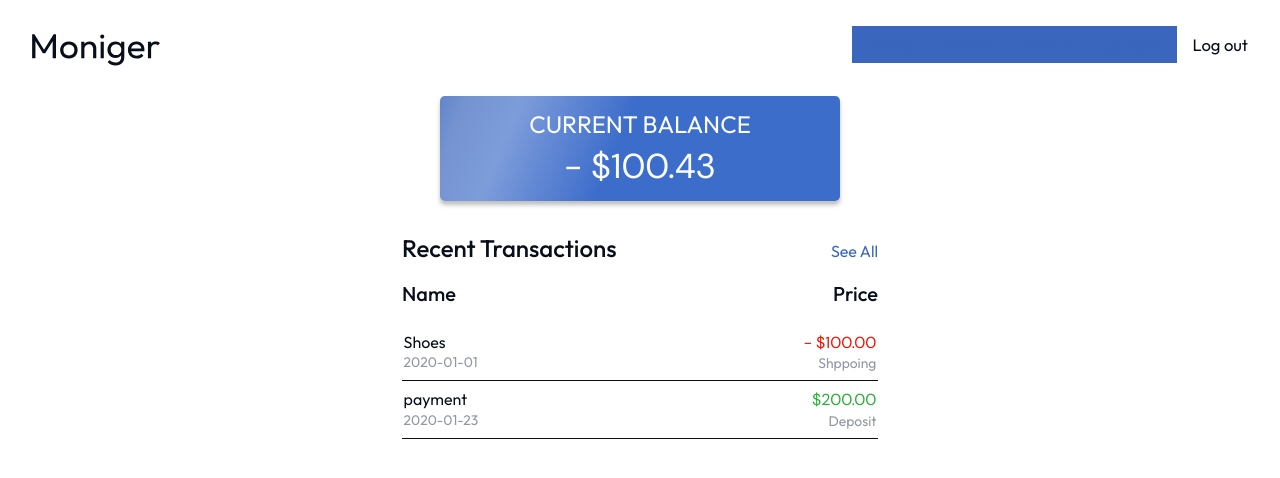
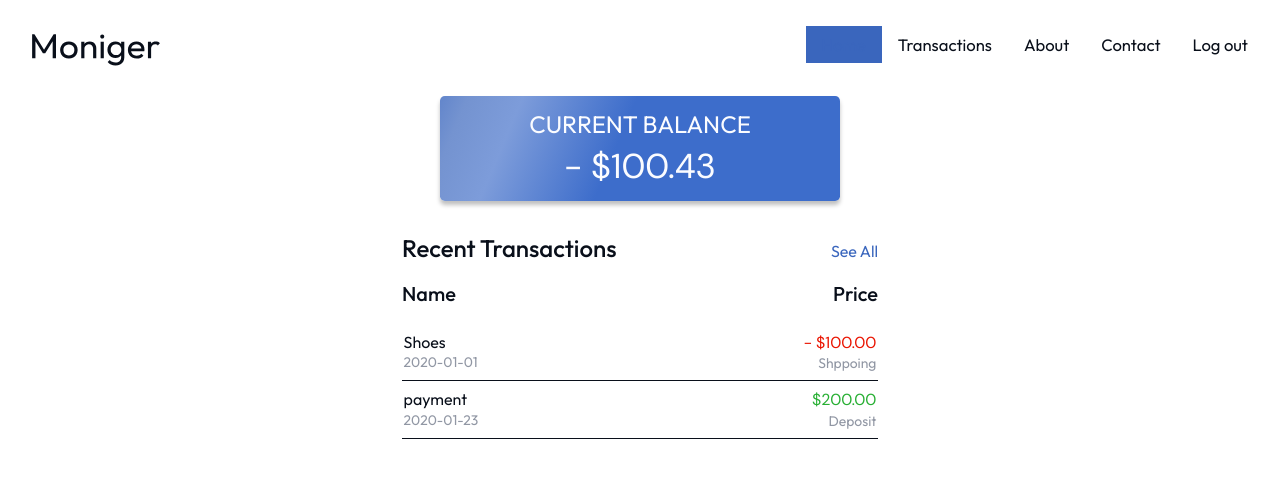
Before and after one commit to JonMenez/alkemy-challange-js, a React (Vite) app in the folder frontend/: page / in a window 1280 px wide. Shown: the top 478 px of the page. Built offline with nearby package versions, Linux system fonts and the light colour scheme.

Commit message:
[UPDATE] routes

```diff
--- a/frontend/src/components/NavBar.jsx
+++ b/frontend/src/components/NavBar.jsx
@@ -23,16 +23,16 @@ const NavBar = ({ isOpen, setIsOpen }) => {
             </div>
             <ul className="navBar-list">
                 <li className="navBar-list-item">
-                    <NavLink to='/' className='navBar-list-link active' href="#">Home</NavLink>
+                    <NavLink onClick={_handleClick} to='/' className='navBar-list-link' href="#">Home</NavLink>
                 </li>
                 <li className="navBar-list-item">
-                    <NavLink to='/' className='navBar-list-link' href="#">Profile</NavLink>
+                    <NavLink onClick={_handleClick} to='transactions' className='navBar-list-link' href="#">Transactions</NavLink>
                 </li>
                 <li className="navBar-list-item">
-                    <NavLink to='/' className='navBar-list-link' href="#">About</NavLink>
+                    <NavLink onClick={_handleClick} to='about' className='navBar-list-link' href="#">About</NavLink>
                 </li>
                 <li className="navBar-list-item">
-                    <NavLink to='/' className='navBar-list-link' href="#">Contact</NavLink>
+                    <NavLink onClick={_handleClick} to='contact' className='navBar-list-link' href="#">Contact</NavLink>
                 </li>
             </ul>
             <Button
```
